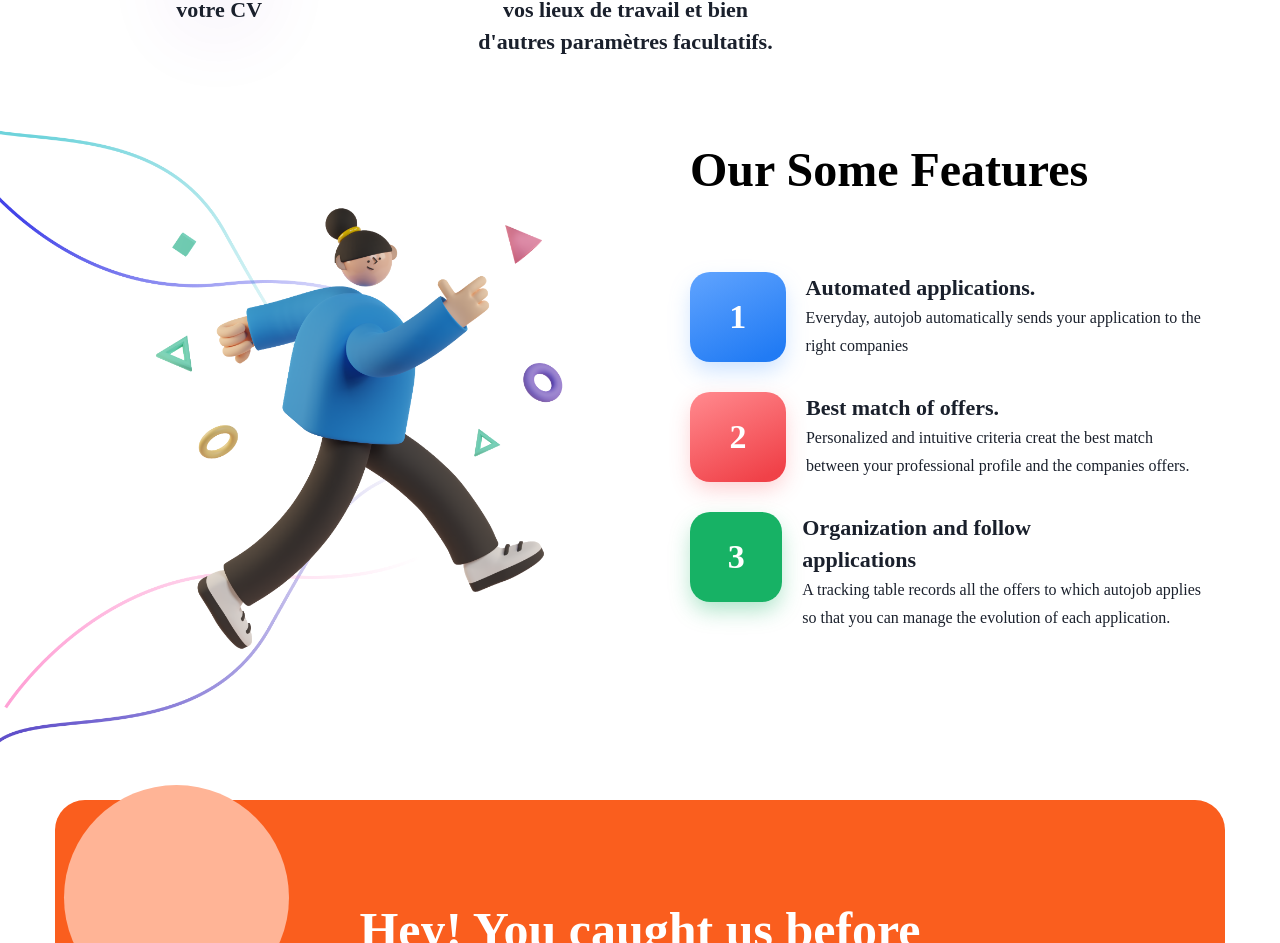
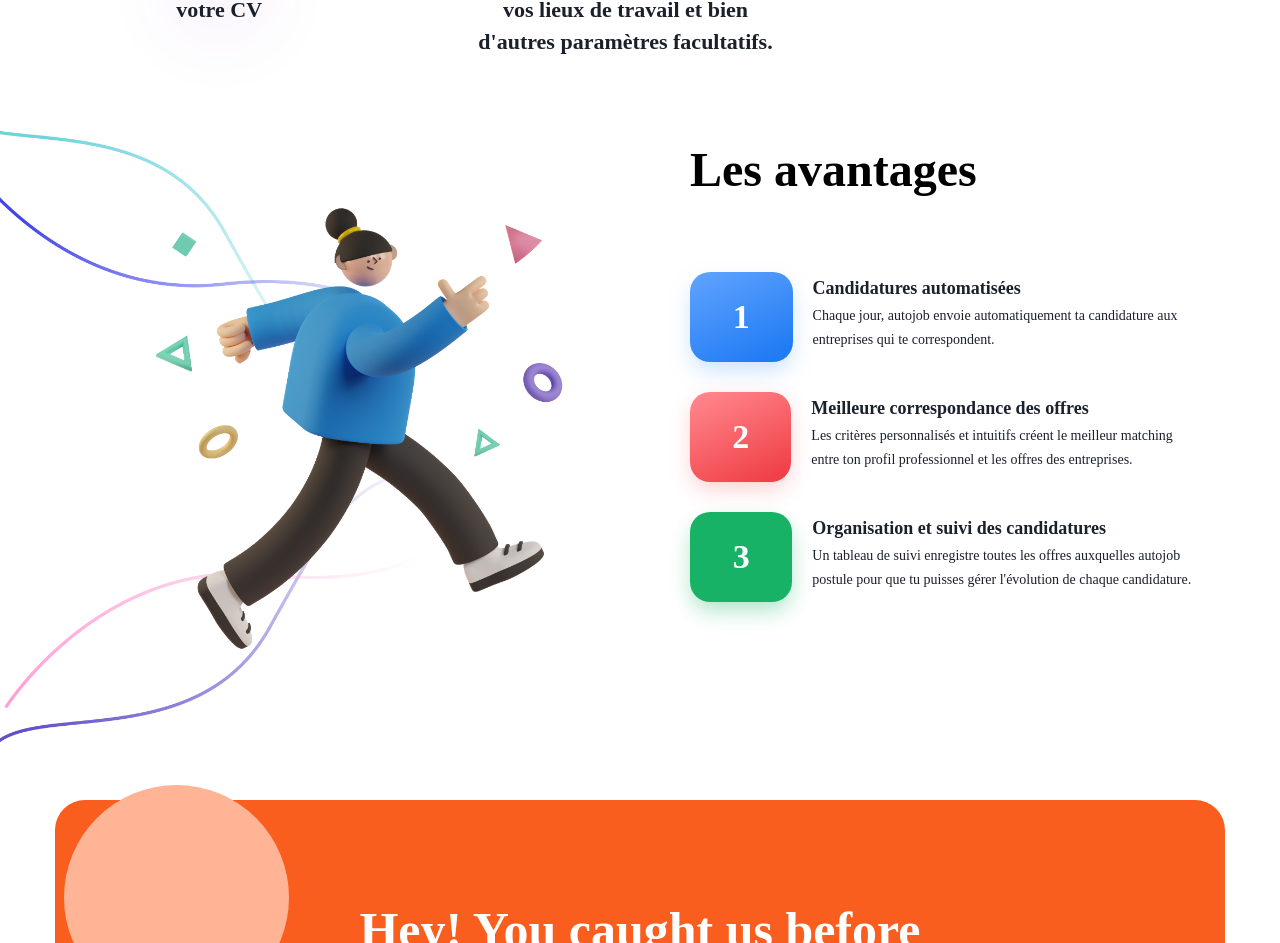
Before and after one commit to jambu43/auto-job-landing-page, a React (Create React App) app: page / in a window 1280 px wide. Shown: the part 1291-2234 px from the top of the page. Built offline with nearby package versions, Linux system fonts and the light colour scheme.

Commit message:
review  text & desing

```diff
--- a/src/components/Features.tsx
+++ b/src/components/Features.tsx
@@ -31,17 +31,17 @@
             style={{ marginBottom: "50px" }}
           >
             <Text color={"#000"} as={"span"} style={{ fontFamily: "Recoleta" }}>
-              Our Some Features
+              Les avantages
             </Text>
           </Heading>
           <StepContainer>
             <StepContent>
               <StepOne>1</StepOne>
               <StepRow>
-                <StepTitle>Automated applications.</StepTitle>
+                <StepTitle>Candidatures automatisées </StepTitle>
                 <StepDescription>
-                  Everyday, autojob automatically sends your application to the
-                  right companies
+                  Chaque jour, autojob envoie automatiquement ta candidature aux
+                  entreprises qui te correspondent.
                 </StepDescription>
               </StepRow>
             </StepContent>
@@ -49,21 +49,22 @@
             <StepContent>
               <StepTwo>2</StepTwo>
               <StepRow>
-                <StepTitle>Best match of offers.</StepTitle>
+                <StepTitle>Meilleure correspondance des offres</StepTitle>
                 <StepDescription>
-                  Personalized and intuitive criteria creat the best match
-                  between your professional profile and the companies offers.
+                  Les critères personnalisés et intuitifs créent le meilleur
+                  matching entre ton profil professionnel et les offres des
+                  entreprises.
                 </StepDescription>
               </StepRow>
             </StepContent>
             <StepContent>
               <StepThree>3</StepThree>
               <StepRow>
-                <StepTitle>Organization and follow applications</StepTitle>
+                <StepTitle>Organisation et suivi des candidatures </StepTitle>
                 <StepDescription>
-                  A tracking table records all the offers to which autojob
-                  applies so that you can manage the evolution of each
-                  application.
+                  Un tableau de suivi enregistre toutes les offres auxquelles
+                  autojob postule pour que tu puisses gérer l'évolution de
+                  chaque candidature.
                 </StepDescription>
               </StepRow>
             </StepContent>
@@ -87,7 +88,7 @@
   margin-left: 20px;
 `;
 const StepOne = styled.div`
-  width: 121px;
+  width: 145px;
   height: 90px;
   background: linear-gradient(154.49deg, #5ca1fe 6.61%, #217bf4 89.72%);
   box-shadow: 0px 10px 22px -2px rgba(109, 171, 255, 0.36);
@@ -121,7 +122,7 @@
   align-items: center;
 `;
 const StepThree = styled.div`
-  width: 178px;
+  width: 197px;
   height: 90px;
   background: linear-gradient(154.49deg, #17b265 6.61%, #17b265 89.72%);
   box-shadow: 0px 10px 22px -2px rgba(23, 178, 101, 0.36);
@@ -141,7 +142,7 @@
   font-family: "Recoleta";
   font-style: normal;
   font-weight: 600;
-  font-size: 22px;
+  font-size: 18px;
   line-height: 32px;
   width: 320px;
 `;
@@ -149,7 +150,7 @@
   font-family: "Product Sans";
   font-style: normal;
   font-weight: 400;
-  font-size: 16px;
+  font-size: 14px;
   line-height: 170%;
 `;
 export default Features;
```
